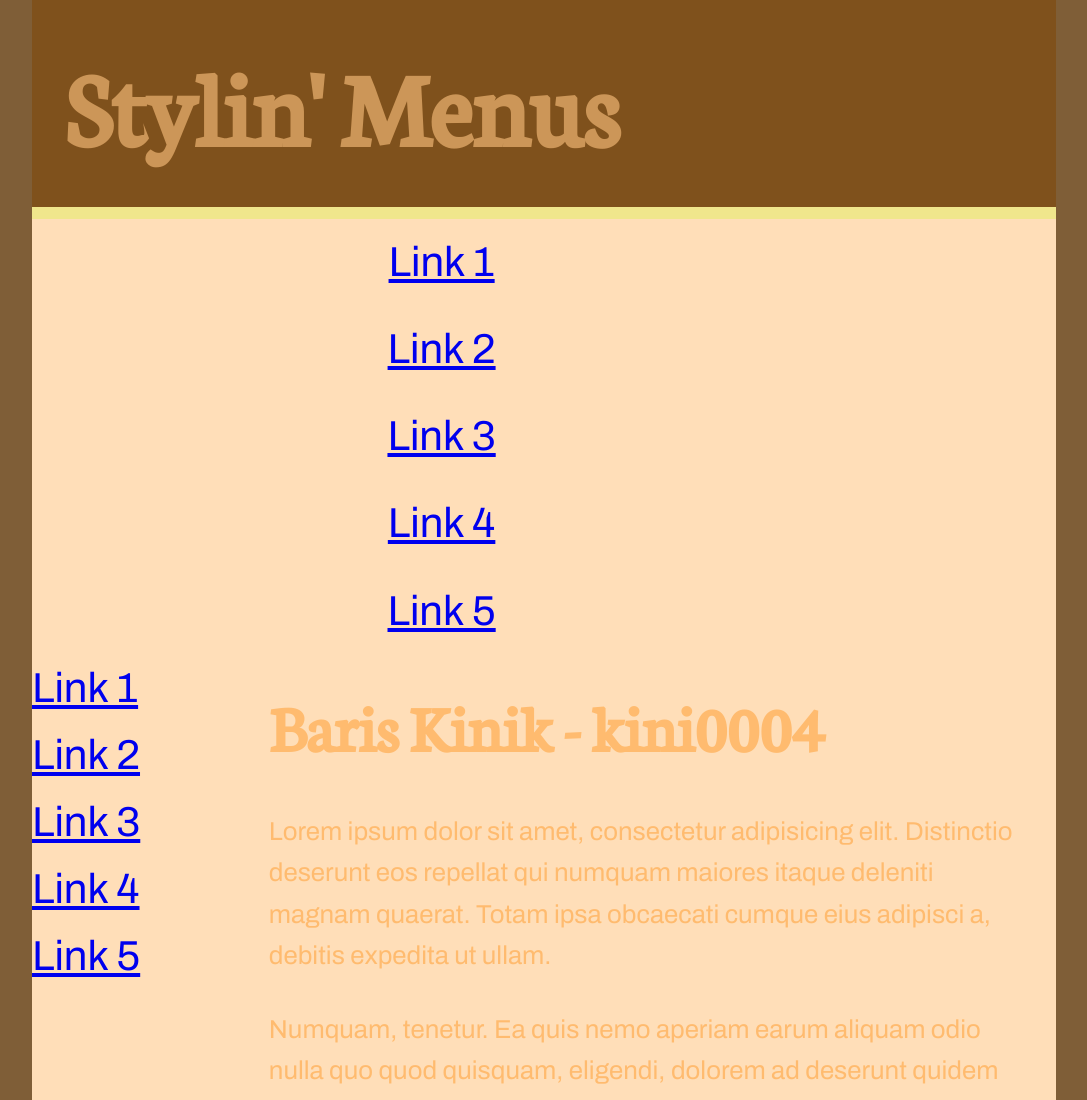
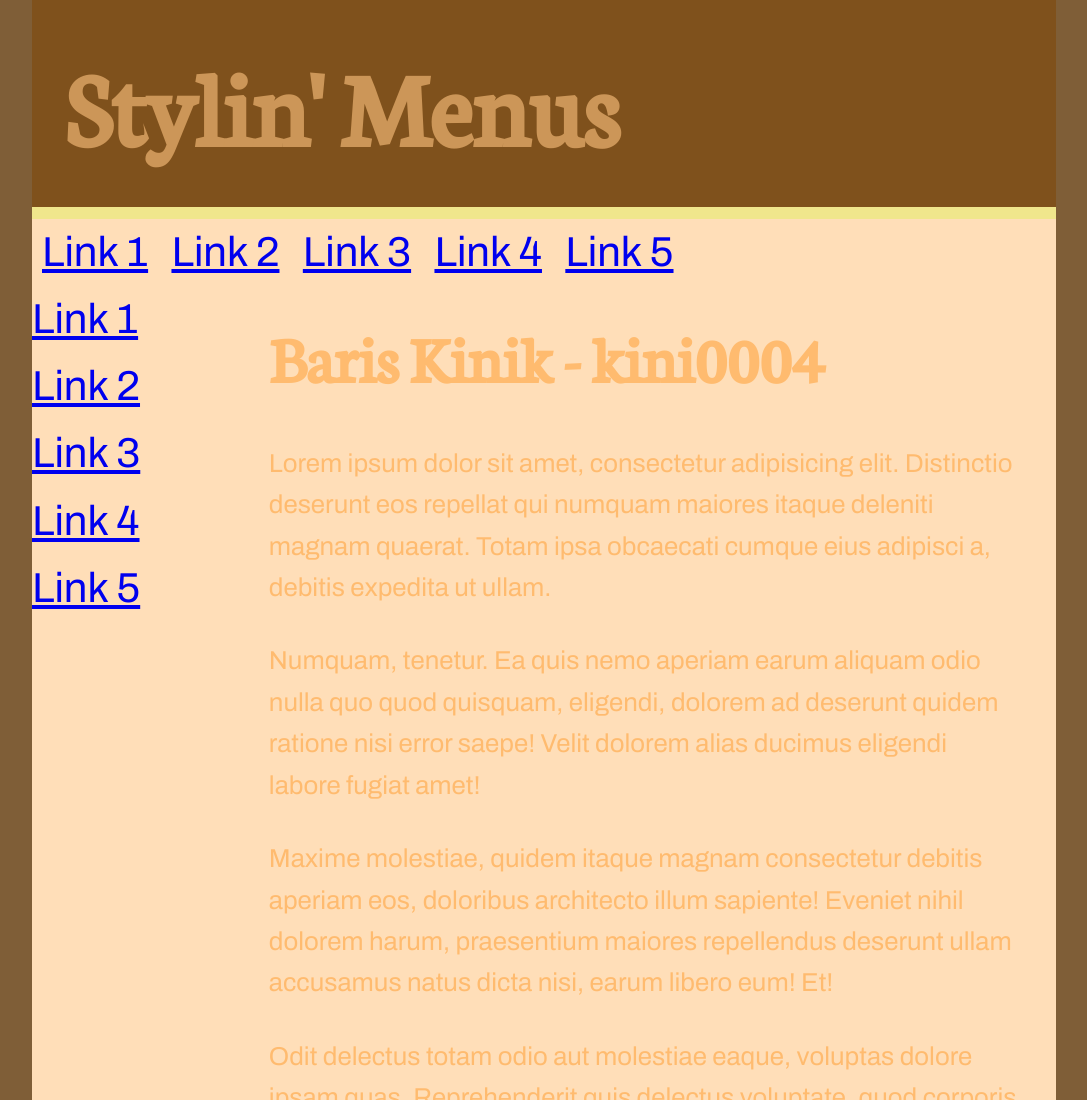
Before and after one commit to kini0004/Midterm_Project, a plain HTML site: page index.html in a window 1280 px wide. Shown: the top 1100 px of the page, without its empty margins (96-1183 px from the left). Drawn offline with Linux system fonts and the light colour scheme.

Commit message:
removed center

```diff
--- a/menu.css
+++ b/menu.css
@@ -63,8 +63,7 @@ header{
         .menu-h a,
         .menu-h a:link,
         .menu-h a:visited{
-            display: flex;
-            align-items: center;
+            display: inline;
             justify-content: center;
             height: 100%;
             padding: 10px;
```
